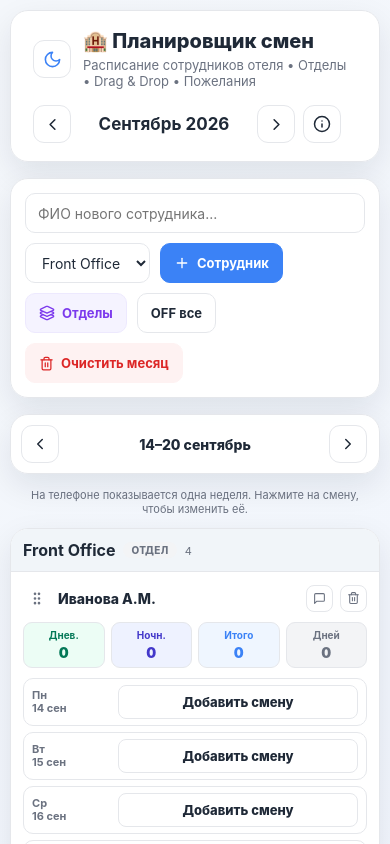
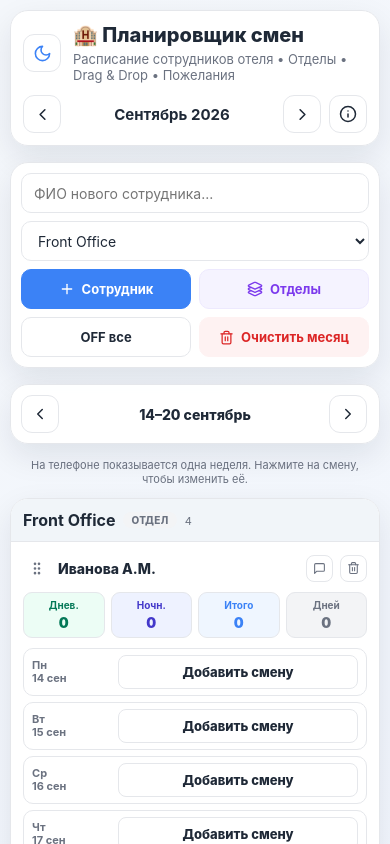
Before and after one commit to JohnCook36/work_time_departments, a React (Vite) app: page / in a window 390 px wide. Shown: the top 844 px of the page. Built offline with nearby package versions, Linux system fonts and the light colour scheme.

Commit message:
feat: refine responsive mobile controls and drawer

```diff
--- a/src/styles.ts
+++ b/src/styles.ts
@@ -25,6 +25,9 @@ export const Card = styled('section')(({ theme }) => ({
 export const HeaderCard = styled(Card)({
   padding: '18px 22px',
   marginBottom: 16,
+  '@media (max-width: 760px)': {
+    padding: 12,
+  },
 });
 
 export const HeaderRow = styled('div')({
@@ -33,6 +36,10 @@ export const HeaderRow = styled('div')({
   justifyContent: 'space-between',
   gap: 16,
   flexWrap: 'wrap',
+  '@media (max-width: 760px)': {
+    gap: 12,
+    alignItems: 'stretch',
+  },
 });
 
 export const HeaderLeft = styled('div')({
@@ -40,6 +47,9 @@ export const HeaderLeft = styled('div')({
   alignItems: 'center',
   gap: 12,
   minWidth: 0,
+  '@media (max-width: 760px)': {
+    width: '100%',
+  },
 });
 
 export const BrandBlock = styled('div')({
@@ -88,6 +98,10 @@ export const HeaderActions = styled('div')({
   display: 'flex',
   alignItems: 'center',
   gap: 8,
+  '@media (max-width: 760px)': {
+    width: '100%',
+    justifyContent: 'space-between',
+  },
 });
 
 export const MonthLabel = styled('div')(({ theme }) => ({
@@ -97,6 +111,11 @@ export const MonthLabel = styled('div')(({ theme }) => ({
   fontWeight: 700,
   fontSize: 17,
   userSelect: 'none',
+  '@media (max-width: 760px)': {
+    minWidth: 0,
+    flex: 1,
+    fontSize: 15,
+  },
 }));
 
 export const HelpCard = styled(Card)(({ theme }) => ({
@@ -115,6 +134,9 @@ export const HelpGrid = styled('div')({
 export const ControlsCard = styled(Card)({
   padding: 14,
   marginBottom: 16,
+  '@media (max-width: 760px)': {
+    padding: 10,
+  },
 });
 
 export const ControlsRow = styled('div')({
@@ -122,6 +144,25 @@ export const ControlsRow = styled('div')({
   alignItems: 'center',
   gap: 10,
   flexWrap: 'wrap',
+  '@media (max-width: 760px)': {
+    display: 'grid',
+    gridTemplateColumns: 'repeat(2, minmax(0, 1fr))',
+    alignItems: 'stretch',
+    gap: 8,
+    '& > input': {
+      gridColumn: '1 / -1',
+      width: '100%',
+      minWidth: 0,
+    },
+    '& > select': {
+      gridColumn: '1 / -1',
+      width: '100%',
+    },
+    '& > button': {
+      width: '100%',
+      minWidth: 0,
+    },
+  },
 });
 
 const fieldStyles = (theme: any) => ({
@@ -197,6 +238,9 @@ export const Divider = styled('div')(({ theme }) => ({
 export const DepartmentPanel = styled(Card)({
   padding: 16,
   marginBottom: 16,
+  '@media (max-width: 760px)': {
+    padding: 12,
+  },
 });
 
 export const PanelTitleRow = styled('div')({
@@ -532,6 +576,9 @@ export const DrawerOverlay = styled('div')(({ theme }) => ({
   background: theme.colors.overlay,
   display: 'flex',
   justifyContent: 'flex-end',
+  '@media (max-width: 760px)': {
+    alignItems: 'flex-end',
+  },
 }));
 
 export const Drawer = styled('aside')(({ theme }) => ({
@@ -543,6 +590,15 @@ export const Drawer = styled('aside')(({ theme }) => ({
   padding: 20,
   overflowY: 'auto',
   borderLeft: '1px solid ' + theme.colors.border,
+  '@media (max-width: 760px)': {
+    width: '100%',
+    height: 'min(88vh, 760px)',
+    padding: 16,
+    borderLeft: 0,
+    borderTop: '1px solid ' + theme.colors.border,
+    borderRadius: '18px 18px 0 0',
+    boxShadow: '0 -18px 42px rgba(0,0,0,.24)',
+  },
 }));
 
 export const DrawerHeader = styled('div')({
```
